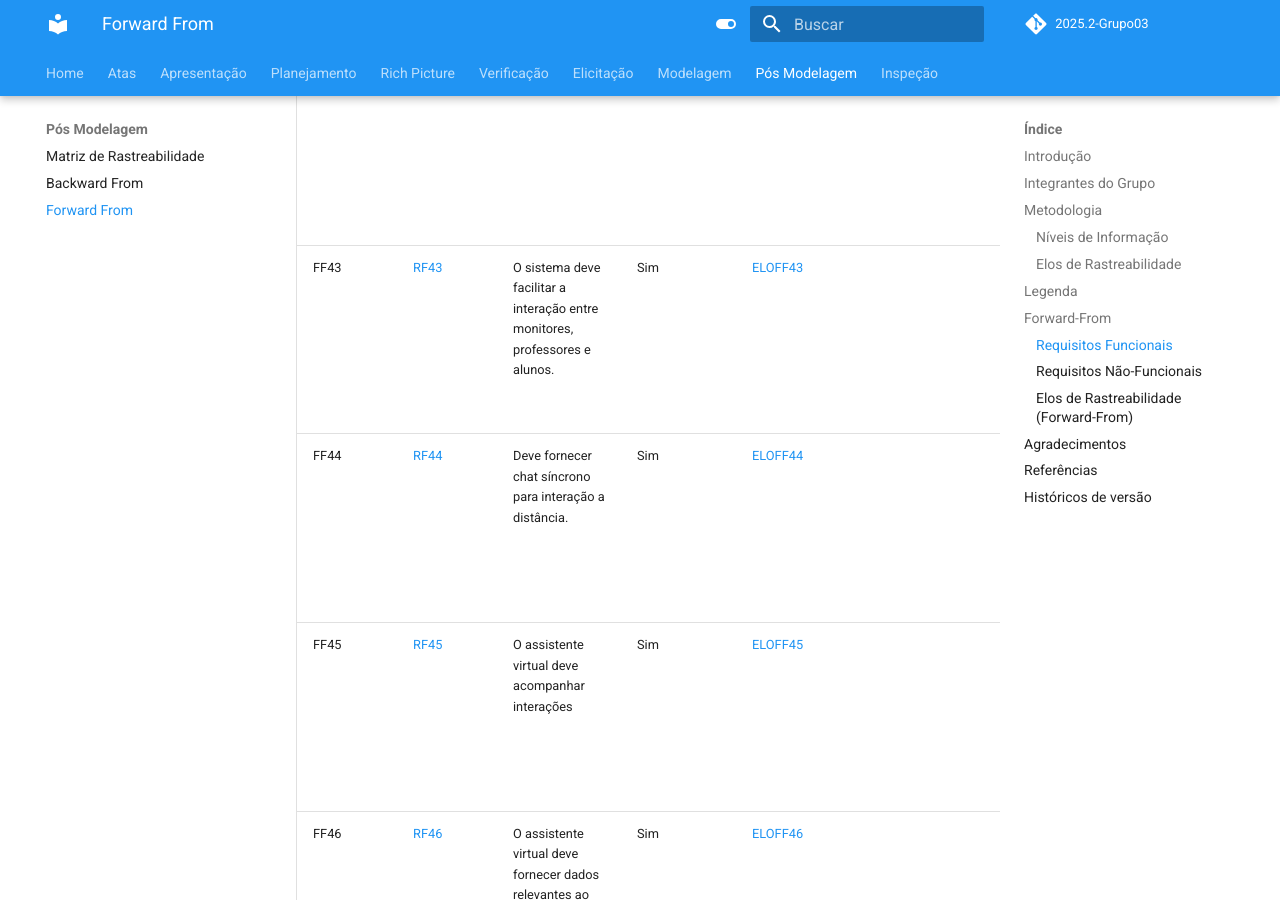
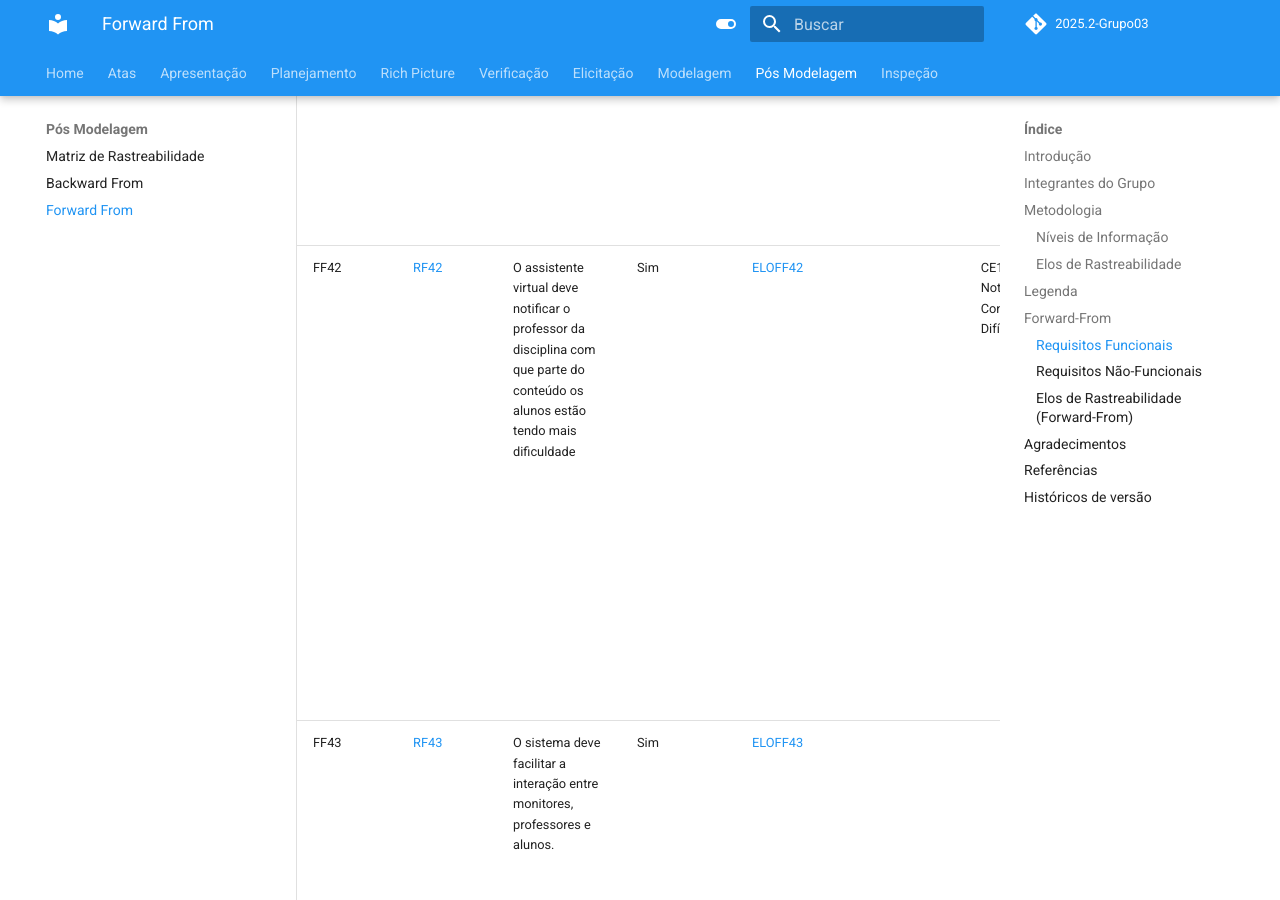
Before and after one commit to Requisitos-de-Software/2025.2-Grupo03, an MkDocs documentation site: the page built from docs/Pos-modelagem/forward.md, in a window 1280 px wide and 900 px high, scrolled down 10022 px. Built offline with MkDocs 1.6.1 and Material for MkDocs 9.7.7, drawn with Linux system fonts in a browser that asks for light colours; comment, search, counter and statistics services are not loaded.

Commit message:
Adicionar FF42 e corrigir o FF41

```diff
--- a/docs/Pos-modelagem/forward.md
+++ b/docs/Pos-modelagem/forward.md
@@ -110,7 +110,8 @@ Na tabela 2 encontra-se a rastreabilidade Forward-From dos Requisitos Funcionais
 | <a id="FF37"></a>FF37 | [RF37](https://requisitos-de-software.github.io/2025.2-Grupo03/Elicitacao/requisitos_elicitados/#RF37) | A inferência deve envolver Lógica Fuzzy, permitindo avaliações graduais (ex.: "bom", "razoável", "fraco"). | Sim | [ELOFF37](#ELOFF37) | | | Administrador, Receber Notificação, Consultar Desempenho, Fornecer Estatísticas, Perfil, Analisar Desempenho, Estatísticas, Assistente Virtual, Desempenho | US37 - Inferências com Lógica *Fuzzy* | EP06 - Utilizar Lógica *Fuzzy* para Apoiar Decisões Pedagógicas e TM04 - Assistente Virtual Inteligente |
 | <a id="FF38"></a>FF38 | [RF38](https://requisitos-de-software.github.io/2025.2-Grupo03/Elicitacao/requisitos_elicitados/#RF38) | O assistente virtual deve ser visível na interface | Sim | [ELOFF38](#ELOFF38) |  |  | [Assistente Virtual](https://requisitos-de-software.github.io/2025.2-Grupo03/Modelagem/lexico/#lexico-27-assistente-virtual), [MinA](https://requisitos-de-software.github.io/2025.2-Grupo03/Modelagem/lexico/#lexico-7-mina) | [US38 - Visualizar Personagem do Assistente Virtual](https://requisitos-de-software.github.io/2025.2-Grupo03/Modelagem/historias_de_usuario/#us38-visualizar-personagem-do-assistente-virtual) | [EP09 – Criar Personagem Interativo Customizável](https://requisitos-de-software.github.io/2025.2-Grupo03/Modelagem/backlog_do_produto/#ep09-criar-personagem-interativo-customizavel) e [TM04 - Assistente Virtual Inteligente](https://requisitos-de-software.github.io/2025.2-Grupo03/Modelagem/backlog_do_produto/#tm04-assistente-virtual-inteligente) |  |
 | <a id="FF40"></a>FF40 | [RF40](https://requisitos-de-software.github.io/2025.2-Grupo03/Elicitacao/requisitos_elicitados/#RF40) | O assistente virtual deve sugerir questões com o conteúdo da vídeo aula | Sim | [ELOFF40](#ELOFF40) |  |  | [Assistente Virtual](https://requisitos-de-software.github.io/2025.2-Grupo03/Modelagem/lexico/#lexico-27-assistente-virtual), [Banco de Questoões](https://requisitos-de-software.github.io/2025.2-Grupo03/Modelagem/lexico/#lexico-20-banco-de-questoes) | [US40 – Sugerir Questões Pós-Videoaula](https://requisitos-de-software.github.io/2025.2-Grupo03/Modelagem/historias_de_usuario/#us40-sugerir-questoes-pos-videoaula) | [EP21 – Gerar Questões Baseadas em Vídeo Aulas](https://requisitos-de-software.github.io/2025.2-Grupo03/Modelagem/backlog_do_produto/#ep21-gerar-questoes-baseadas-em-video-aulas) e [TM08 - Recursos Multimídia e Materiais Didáticos](https://requisitos-de-software.github.io/2025.2-Grupo03/Modelagem/backlog_do_produto/#tm08-recursos-multimidia-e-materiais-didaticos) |  |
-| <a id="FF41"></a>FF41 | [RF41](https://requisitos-de-software.github.io/2025.2-Grupo03/Elicitacao/requisitos_elicitados/#RF41) | O assistente virtual deve notificar qual conteúdo o aluno está tendo mais dificuldade | Não | [ELOFF41](#ELOFF41) | | CE16 - Notificação de Conteúdos Mais Difíceis | Aluno, MinA, Receber Notificação, Consultar Histórico, Consultar Desempenho, Fornecer Estatísticas, Conteúdo em Dificuldade, Aluno com Dificuldade, Perfil, Analisar Desempenho, Estatísticas, Assistente Virtual, Desempenho, Configurar Aviso | US41 - Notificação de Conteúdos Mais Difíceis ao Aluno | EP27 - Notificar Aluno sobre Dificuldades em Conteúdos e TM11 - Comunicação e Colaboração Acadêmica|
+| <a id="FF41"></a>FF41 | [RF41](https://requisitos-de-software.github.io/2025.2-Grupo03/Elicitacao/requisitos_elicitados/#RF41) | O assistente virtual deve notificar qual conteúdo o aluno está tendo mais dificuldade | Não | [ELOFF41](#ELOFF41) | | CE16 - Notificação de Conteúdos Mais Difíceis | Aluno, MinA, Receber Notificação, Consultar Histórico, Consultar Desempenho, Fornecer Estatísticas, Conteúdo em Dificuldade, Aluno com Dificuldade, Perfil, Analisar Desempenho, Estatísticas, Assistente Virtual, Desempenho, Configurar Aviso | US41 - Notificação de Conteúdos Mais Difíceis ao Aluno | EP27 - Fornecer Dados ao Professor sobre Domínio e Comportamento e TM11 - Comunicação e Colaboração Acadêmica |
+| <a id="FF42"></a>FF42 | [RF42](https://requisitos-de-software.github.io/2025.2-Grupo03/Elicitacao/requisitos_elicitados/#RF42) | O assistente virtual deve notificar o professor da disciplina com que parte do conteúdo os alunos estão tendo mais dificuldade | Sim | [ELOFF42](#ELOFF42) | | CE16 - Notificação de Conteúdos Mais Difíceis | Aluno, Professor, MinA, Receber Notificação, Consultar Histórico, Consultar Desempenho, Fornecer Estatísticas, Conteúdo em Dificuldade, Aluno com Dificuldade, Perfil, Analisar Desempenho, Estatísticas, Assistente Virtual, Desempenho, Configurar Aviso | US42 - Notificação de Conteúdos Mais Difíceis ao Professor | EP27 - Fornecer Dados ao Professor sobre Domínio e Comportamento e TM11 - Comunicação e Colaboração Acadêmica |
 | <a id="FF43"></a>FF43 | [RF43](httpshttps://requisitos-de-software.github.io/2025.2-Grupo03/Elicitacao/requisitos_elicitados/#RF43) | O sistema deve facilitar a interação entre monitores, professores e alunos. | Sim | [ELOFF43](#ELOFF43) |  |  | [Aluno](https://requisitos-de-software.github.io/2025.2-Grupo03/Modelagem/lexico/#lexico-1-aluno), [Monitor](https://requisitos-de-software.github.io/2025.2-Grupo03/Modelagem/lexico/#lexico-3-monitor), [Professor](https://requisitos-de-software.github.io/2025.2-Grupo03/Modelagem/lexico/#lexico-2-professor) | [US43 – Facilitar Interação entre Monitores, Professores e Alunos](https://requisitos-de-software.github.io/2025.2-Grupo03/Modelagem/historias_de_usuario/#us43-facilitar-interacao-entre-monitores-professores-e-alunos) | [EP26 – Facilitar Comunicação via Chat e Monitoria](https://requisitos-de-software.github.io/2025.2-Grupo03/Modelagem/backlog_do_produto/#ep26-facilitar-comunicacao-via-chat-e-monitoria) e [TM11 - Comunicação e Colaboração Acadêmica](https://requisitos-de-software.github.io/2025.2-Grupo03/Modelagem/backlog_do_produto/#tm11-comunicacao-e-colaboracao-academica).|  |
 | <a id="FF44"></a>FF44 | [RF44](https://requisitos-de-software.github.io/2025.2-Grupo03/Elicitacao/requisitos_elicitados/#RF44) | Deve fornecer chat síncrono para interação a distância. | Sim | [ELOFF44](#ELOFF44) |  |  | [Chat](https://requisitos-de-software.github.io/2025.2-Grupo03/Modelagem/lexico/#lexico-18-chat), [Interação](https://requisitos-de-software.github.io/2025.2-Grupo03/Modelagem/lexico/#lexico-19-interacao) | [US44 – Chat Síncrono para Interação a Distância](https://requisitos-de-software.github.io/2025.2-Grupo03/Modelagem/historias_de_usuario/#us44-chat-sincrono-para-interacao-a-distancia)  | [EP26 – Facilitar Comunicação via Chat e Monitoria](https://requisitos-de-software.github.io/2025.2-Grupo03/Modelagem/backlog_do_produto/#ep26-facilitar-comunicacao-via-chat-e-monitoria) e [TM11 - Comunicação e Colaboração Acadêmica](https://requisitos-de-software.github.io/2025.2-Grupo03/Modelagem/backlog_do_produto/#tm11-comunicacao-e-colaboracao-academica). |  |
 | <a id="FF45"></a>FF45 | [RF45](https://requisitos-de-software.github.io/2025.2-Grupo03/Elicitacao/requisitos_elicitados/#RF45) | O assistente virtual deve acompanhar interações | Sim | [ELOFF45](#ELOFF45) |  |  | [Assistente Virtual](https://requisitos-de-software.github.io/2025.2-Grupo03/Modelagem/lexico/#lexico-27-assistente-virtual), [Interação](https://requisitos-de-software.github.io/2025.2-Grupo03/Modelagem/lexico/#lexico-19-interacao) | [US45 – Acompanhar Interações do Usuário com o Assistente Virtual](https://requisitos-de-software.github.io/2025.2-Grupo03/Modelagem/historias_de_usuario/#us45-acompanhar-interacoes-do-usuario-com-o-assistente-virtual) | [EP11 – Acompanhar Interações e Progresso do Usuário](https://requisitos-de-software.github.io/2025.2-Grupo03/Modelagem/backlog_do_produto/#ep11-acompanhar-interacoes-e-progresso-do-usuario) e [TM04 - Assistente Virtual Inteligente](https://requisitos-de-software.github.io/2025.2-Grupo03/Modelagem/backlog_do_produto/#tm04-assistente-virtual-inteligente). |  |
```
